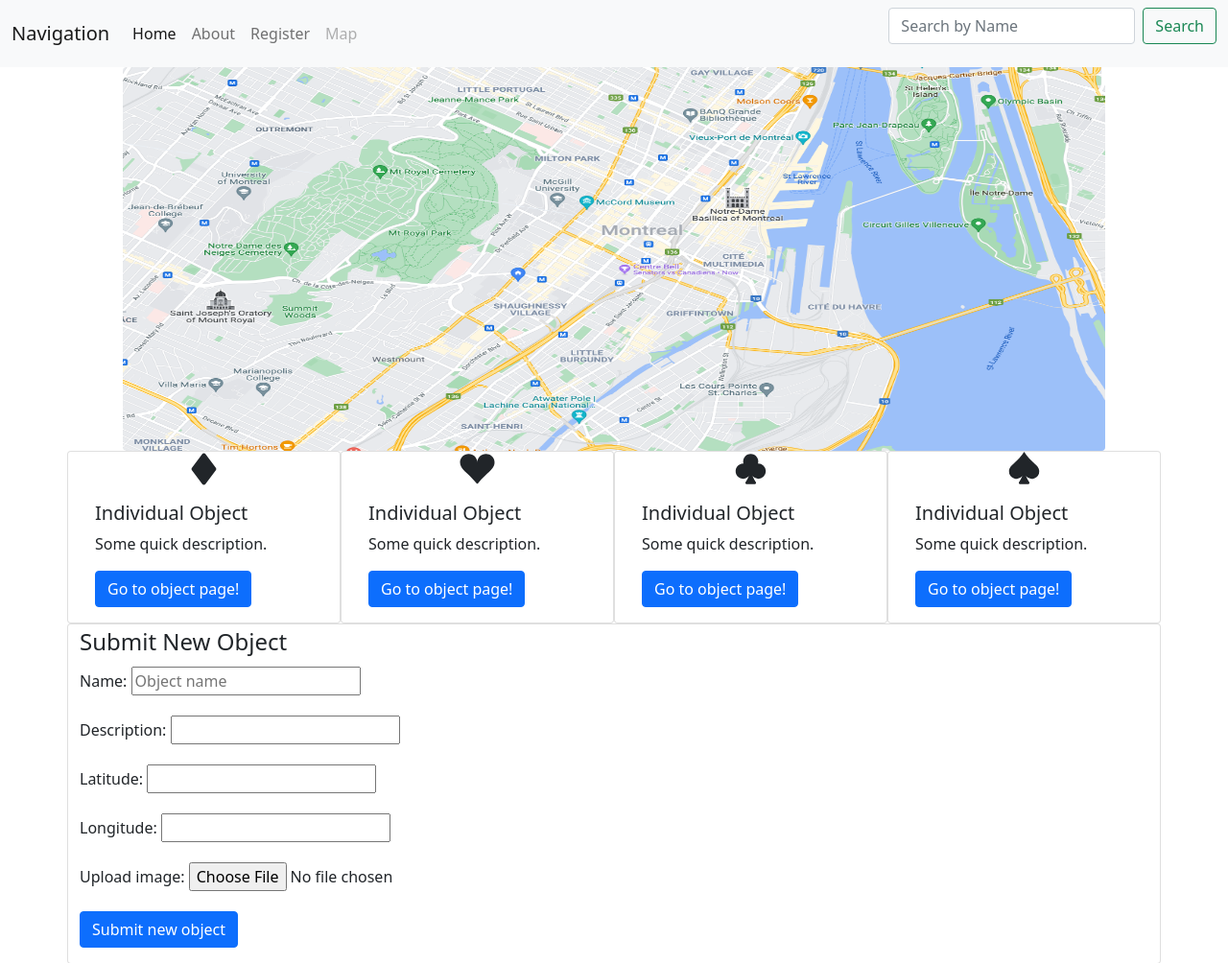
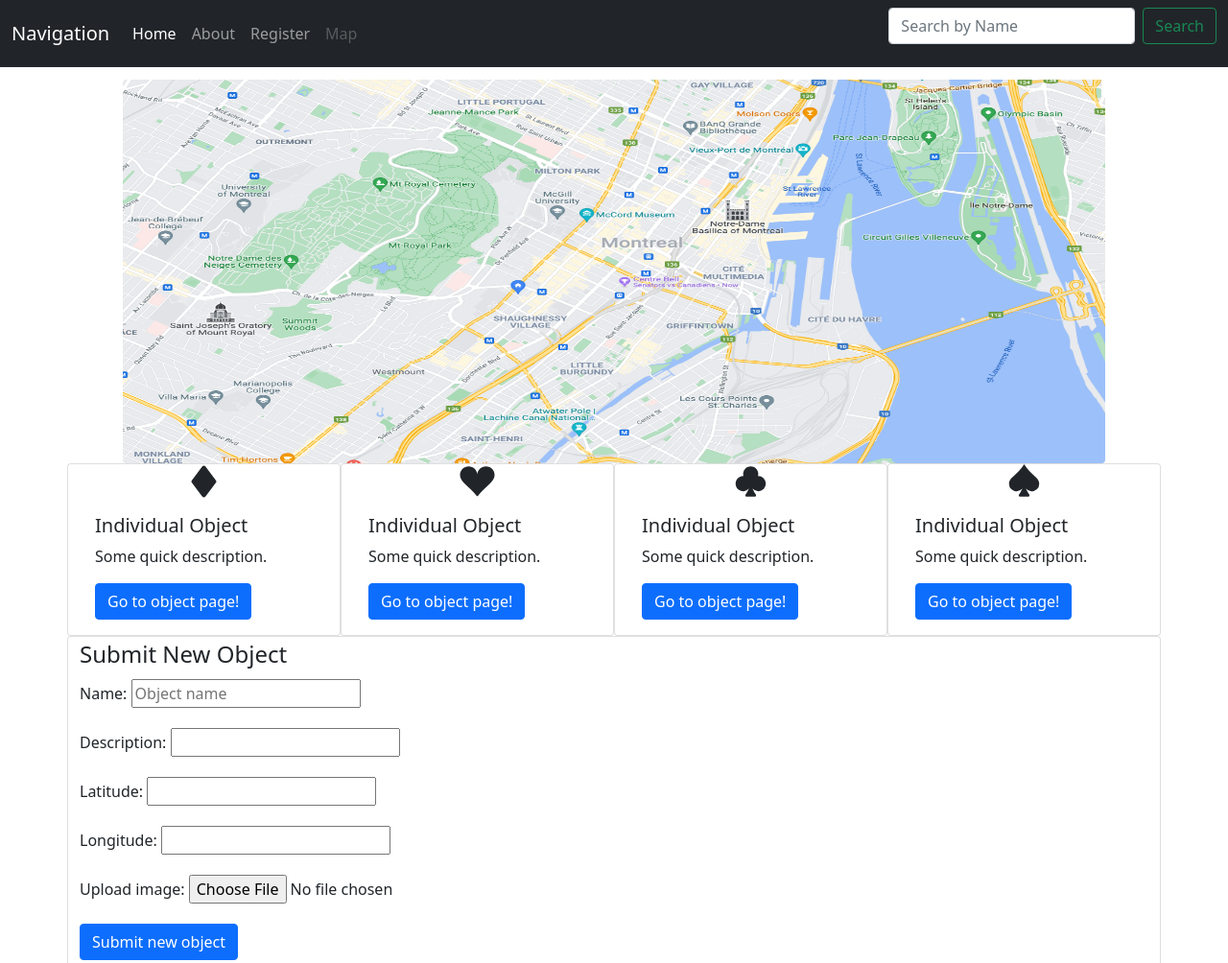
Before and after one commit to declan-wu/4ww3-project1, a PHP site: page / in a window 1280 px wide. Shown: the top 1004 px of the page at 96% size. Run offline with PHP 8.4, Linux system fonts and the light colour scheme.

Commit message:
css changes

```diff
--- a/index.css
+++ b/index.css
@@ -195,6 +195,7 @@ footer p {
 	text-align: center;
 	border: 3px solid green;
 	color: #444444;
+	margin-top: 1%;
 }
 
 .center-block {
--- a/index.html
+++ b/index.html
@@ -10,7 +10,7 @@
 <body>
   <link href='https://fonts.googleapis.com/css?family=Roboto:400,300' rel='stylesheet' type='text/css'>
 
-  <nav class="navbar navbar-expand-lg navbar-light bg-light">
+  <nav class="navbar navbar-expand-lg navbar-dark bg-dark">
     <div class="container-fluid">
       <a class="navbar-brand" href="./index.html">Navigation</a>
       <button class="navbar-toggler" type="button" data-bs-toggle="collapse" data-bs-target="#navbarSupportedContent"
@@ -40,7 +40,7 @@
     </div>
   </nav>
 
-  <img src="./map.jpg" class="rounded mx-auto d-block" alt="Map of Individual Object" style="max-width:80%; height:50%; width: 80%">
+  <img src="./map.jpg" class="rounded mx-auto d-block" alt="Map of Individual Object" style="max-width:80%; height:50%; width: 80%; margin-top: 1%;">
 
   <div class="container">
     <div class="row">
--- a/individual-object.html
+++ b/individual-object.html
@@ -9,7 +9,7 @@
 
 <body>
   <link href='https://fonts.googleapis.com/css?family=Roboto:400,300' rel='stylesheet' type='text/css'>
-  <nav class="navbar navbar-expand-lg navbar-light bg-light">
+  <nav class="navbar navbar-expand-lg navbar-dark bg-dark">
     <div class="container-fluid">
       <a class="navbar-brand" href="./index.html">Navigation</a>
       <button class="navbar-toggler" type="button" data-bs-toggle="collapse" data-bs-target="#navbarSupportedContent"
@@ -41,7 +41,7 @@
 
   <div class="parallax p1" id="section-1">
     <h1 class="center">Individual Object 1</h1>
-    <img src="./map.jpg" class="rounded mx-auto d-block" alt="Map of Individual Object" style="max-width:80%; height:50%">
+    <img src="./map.jpg" class="rounded mx-auto d-block" alt="Map of Individual Object" style="max-width:80%; height:50%; margin-top: 1%;">
   </div>
 
   <div class="container">
--- a/register.html
+++ b/register.html
@@ -9,7 +9,7 @@
 
 <body>
   <link href='https://fonts.googleapis.com/css?family=Roboto:400,300' rel='stylesheet' type='text/css'>
-  <nav class="navbar navbar-expand-lg navbar-light bg-light">
+  <nav class="navbar navbar-expand-lg navbar-dark bg-dark">
     <div class="container-fluid">
       <a class="navbar-brand" href="./index.html">Navigation</a>
       <button class="navbar-toggler" type="button" data-bs-toggle="collapse" data-bs-target="#navbarSupportedContent"
```
